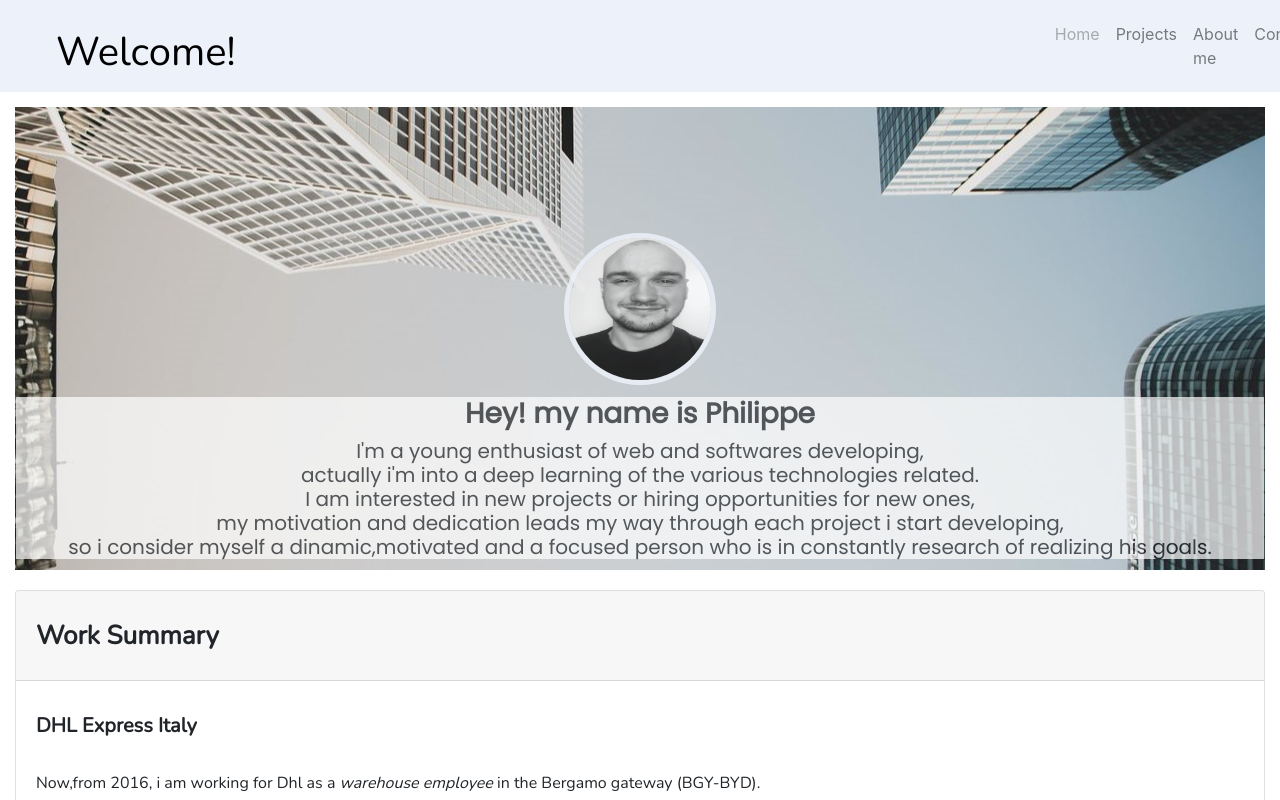
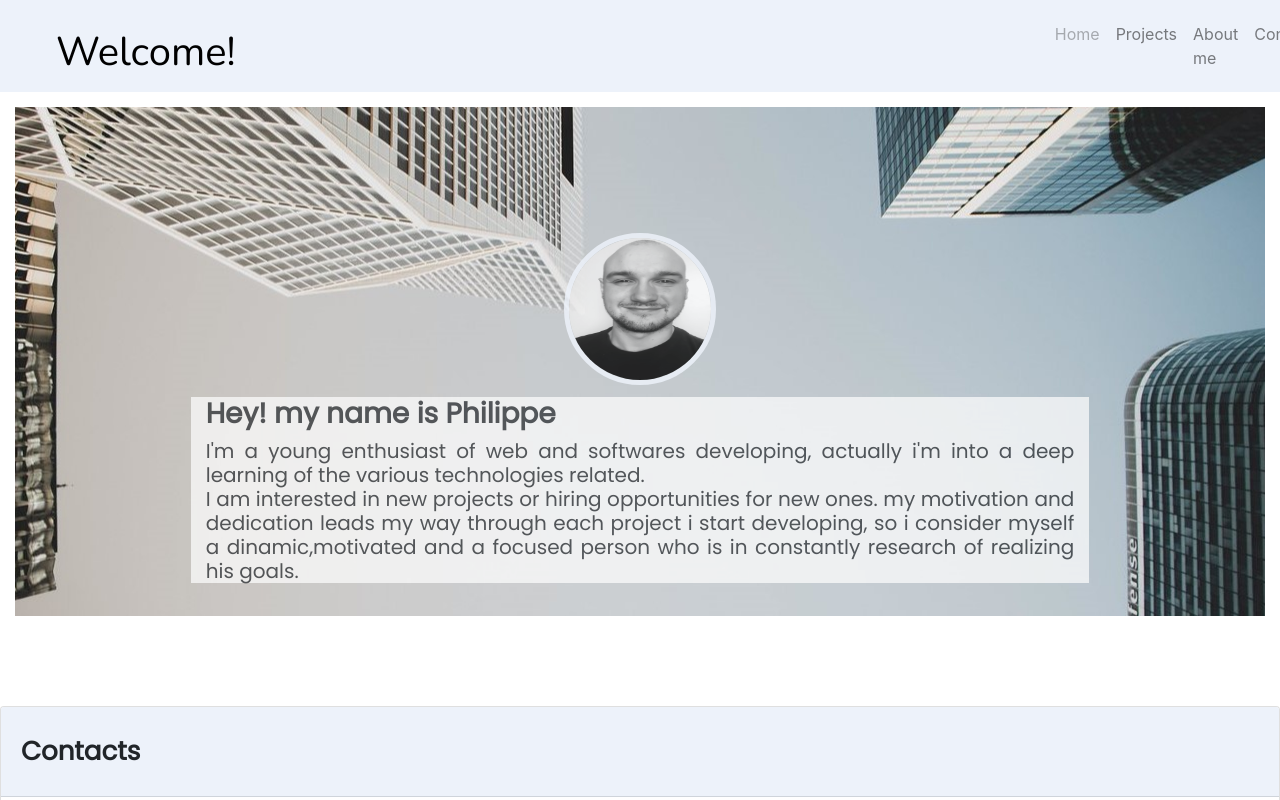
Before and after one commit to philrota/Cvwebsite, a React (Create React App) app: page / in a window 1280 px wide. Shown: the top 800 px of the page. Built offline with nearby package versions, Linux system fonts and the light colour scheme.

Commit message:
Firebase and some edit
-adjusted presentation and footer layout
-moved the working resume component(content)

```diff
--- a/src/components/Footer.jsx
+++ b/src/components/Footer.jsx
@@ -9,7 +9,7 @@ class Footer extends Component {
   }
   render() {
     return (
-      <footer class="conatiner-fluid">
+      <footer class="conatiner-fluid ">
         <Card id="footer">
           <Card.Header id="footer-header">Contacts</Card.Header>
           <Card.Body>
--- a/src/components/Presentation.jsx
+++ b/src/components/Presentation.jsx
@@ -16,23 +16,20 @@ class Presentation extends Component {
             alt="portrait"
           ></img>
           <div id="resume" className="container-fluid">
-            <h3>
-              <b>Hey! my name is Philippe</b>
-            </h3>
-            <h5>
-              I'm a young enthusiast of web and softwares developing,
-              <br />
-              actually i'm into a deep learning of the various technologies
-              related. <br />
-              I am interested in new projects or hiring opportunities for new
-              ones,
-              <br />
-              my motivation and dedication leads my way through each project i
-              start developing,
-              <br />
-              so i consider myself a dinamic,motivated and a focused person who
-              is in constantly research of realizing his goals.
-            </h5>
+            <p id="p-resume">
+              <h3>
+                <b>Hey! my name is Philippe</b>
+              </h3>
+              <h5>
+                I'm a young enthusiast of web and softwares developing, actually
+                i'm into a deep learning of the various technologies related.{" "}
+                <br />I am interested in new projects or hiring opportunities
+                for new ones. my motivation and dedication leads my way through
+                each project i start developing, so i consider myself a
+                dinamic,motivated and a focused person who is in constantly
+                research of realizing his goals.
+              </h5>
+            </p>
           </div>
         </div>
       </div>
--- a/src/components/app.jsx
+++ b/src/components/app.jsx
@@ -11,7 +11,7 @@ class App extends Component {
       <div id="body">
         <Menu />
         <Presentation />
-        <Content />
+
         <Footer />
       </div>
     );
--- a/src/index.css
+++ b/src/index.css
@@ -31,17 +31,21 @@
   border: thick solid #edf2fa;
 }
 #resume {
+
+  width:72%;
   background-color: white;
   opacity: 0.7;
   margin-top: 1%;
   margin-bottom: 10px;
+  margin-bottom: 2rem;
 }
+#p-resume{text-align: justify;}
 h3 {
   font-family: "Poppins";
 }
 h5 {
   font-family: "Poppins";
-  line-height: 1.5;
+
 }
 /* Main Content */
 #main-box {
@@ -54,7 +58,7 @@ h5 {
 .card-title,
 .card-header {
   line-height: 2.5;
-  font-family: "Nunito";
+  font-family: "Poppins";
 }
 .card-header {
   font-weight: 800;
@@ -66,8 +70,11 @@ h5 {
 }
 /*footer*/
 #footer {
-  margin-top: 20px;
-  font-family: "Nunito";
+
+
+
+  margin-top: 90px;
+  font-family: "Poppins";
 }
 #footer-header {
   background-color: #edf2fa;
```
Also changed, not shown: firebase.json (added), 1 other file (tests, documents, lock files or other folders).
